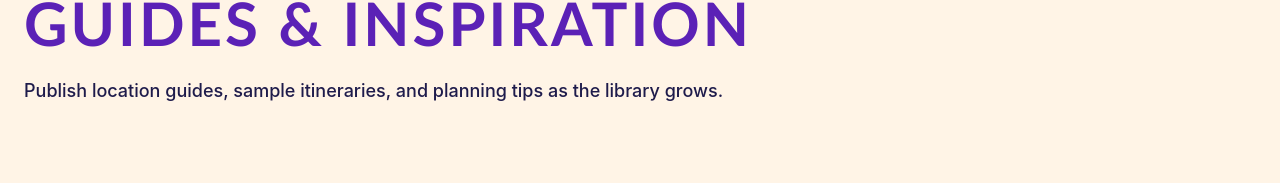
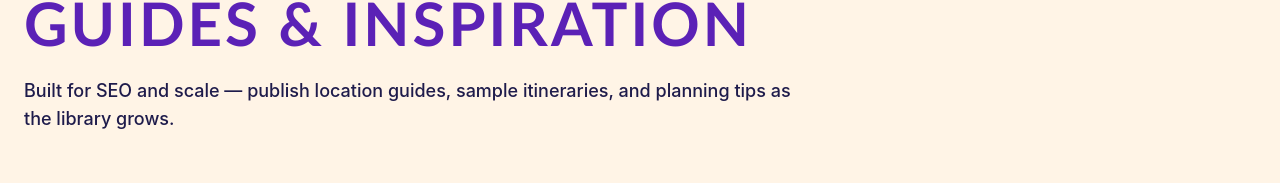
Before and after one commit to simonhayes51/ladventure, a Next.js app: page /guides in a window 1280 px wide. Shown: the part 183-366 px from the top of the page. Built offline with nearby package versions, Linux system fonts and the light colour scheme; no server answers.

Commit message:
Enhance description for SEO and scalability

```diff
--- a/src/app/guides/page.tsx
+++ b/src/app/guides/page.tsx
@@ -30,7 +30,7 @@ export default async function GuidesPage() {
             Guides & inspiration
           </h1>
           <p className="text-lg text-foreground font-medium max-w-3xl">
-            Publish location guides, sample itineraries, and planning tips as the library grows.
+            Built for SEO and scale — publish location guides, sample itineraries, and planning tips as the library grows.
           </p>
         </div>
       </section>
```
